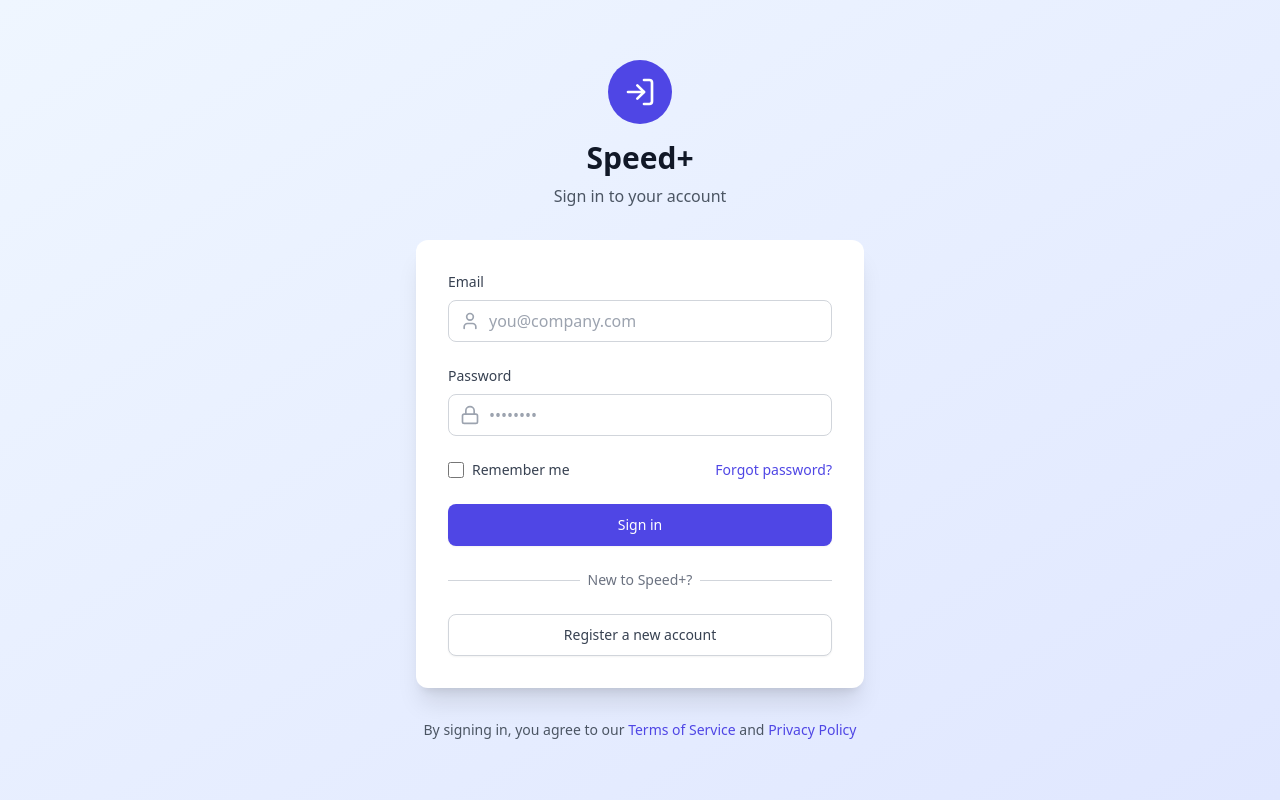
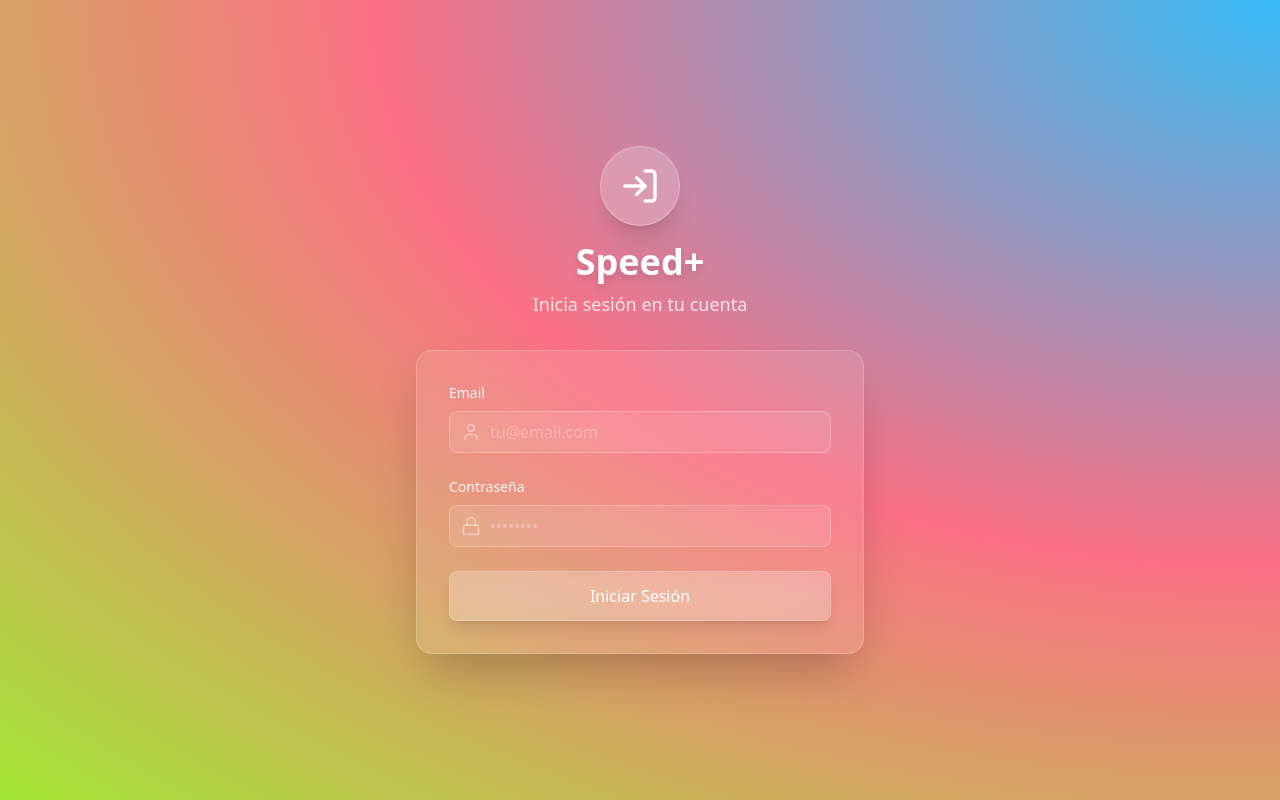
Before and after one commit to CreattorMatter/speed-, a React (Vite) app: page / in a window 1280 px wide. Built offline with nearby package versions, Linux system fonts and the light colour scheme.

Commit message:
Arreglo de Bloques que rompen pagina

```diff
--- a/src/App.tsx
+++ b/src/App.tsx
@@ -69,120 +69,74 @@ function App() {
   }
 
   return (
-    <div className="min-h-screen bg-gradient-to-br from-blue-50 to-indigo-100 flex items-center justify-center p-4">
-      {/* Rest of the login form code remains the same */}
+    <div className="min-h-screen bg-[radial-gradient(ellipse_at_top_right,_var(--tw-gradient-stops))] from-sky-400 via-rose-400 to-lime-400 flex items-center justify-center p-4">
       <div className="w-full max-w-md">
         <div className="text-center mb-8">
-          <div className="inline-flex items-center justify-center w-16 h-16 rounded-full bg-indigo-600 text-white mb-4">
-            <LogIn className="w-8 h-8" />
+          <div className="inline-flex items-center justify-center w-20 h-20 rounded-full bg-white/20 backdrop-blur-lg text-white mb-4 shadow-xl border border-white/30">
+            <LogIn className="w-10 h-10" />
           </div>
-          <h1 className="text-3xl font-bold text-gray-900">Speed+</h1>
-          <p className="mt-2 text-gray-600">Sign in to your account</p>
+          <h1 className="text-4xl font-bold text-white mb-2 drop-shadow-lg">Speed+</h1>
+          <p className="text-white/80 text-lg">Inicia sesión en tu cuenta</p>
         </div>
 
-        <div className="bg-white rounded-xl shadow-xl p-8">
+        <div className="bg-white/10 backdrop-blur-lg rounded-2xl shadow-2xl p-8 border border-white/20">
           <form onSubmit={handleSubmit} className="space-y-6">
             {error && (
-              <div className="flex items-center gap-2 text-red-600 bg-red-50 p-3 rounded-lg">
+              <div className="flex items-center gap-2 text-red-400 bg-red-500/10 p-3 rounded-lg backdrop-blur-sm border border-red-500/20">
                 <AlertCircle className="w-5 h-5" />
                 <span className="text-sm">{error}</span>
               </div>
             )}
 
             <div className="space-y-2">
-              <label htmlFor="email" className="block text-sm font-medium text-gray-700">
+              <label htmlFor="email" className="block text-sm font-medium text-white/90">
                 Email
               </label>
               <div className="relative">
                 <div className="absolute inset-y-0 left-0 pl-3 flex items-center pointer-events-none">
-                  <User className="h-5 w-5 text-gray-400" />
+                  <User className="h-5 w-5 text-white/40" />
                 </div>
                 <input
                   id="email"
                   type="email"
                   value={email}
                   onChange={handleEmailChange}
-                  className="block w-full pl-10 pr-3 py-2 border border-gray-300 rounded-lg focus:ring-2 focus:ring-indigo-600 focus:border-transparent"
-                  placeholder="you@company.com"
+                  className="block w-full pl-10 pr-3 py-2 bg-white/10 border border-white/20 rounded-lg
+                           focus:ring-2 focus:ring-white/50 focus:border-transparent placeholder-white/30 text-white"
+                  placeholder="tu@email.com"
                 />
               </div>
             </div>
 
             <div className="space-y-2">
-              <label htmlFor="password" className="block text-sm font-medium text-gray-700">
-                Password
+              <label htmlFor="password" className="block text-sm font-medium text-white/90">
+                Contraseña
               </label>
               <div className="relative">
                 <div className="absolute inset-y-0 left-0 pl-3 flex items-center pointer-events-none">
-                  <Lock className="h-5 w-5 text-gray-400" />
+                  <Lock className="h-5 w-5 text-white/40" />
                 </div>
                 <input
                   id="password"
                   type="password"
                   value={password}
                   onChange={handlePasswordChange}
-                  className="block w-full pl-10 pr-3 py-2 border border-gray-300 rounded-lg focus:ring-2 focus:ring-indigo-600 focus:border-transparent"
+                  className="block w-full pl-10 pr-3 py-2 bg-white/10 border border-white/20 rounded-lg
+                           focus:ring-2 focus:ring-white/50 focus:border-transparent placeholder-white/30 text-white"
                   placeholder="••••••••"
                 />
               </div>
             </div>
 
-            <div className="flex items-center justify-between">
-              <div className="flex items-center">
-                <input
-                  id="remember-me"
-                  type="checkbox"
-                  className="h-4 w-4 text-indigo-600 focus:ring-indigo-600 border-gray-300 rounded"
-                />
-                <label htmlFor="remember-me" className="ml-2 block text-sm text-gray-700">
-                  Remember me
-                </label>
-              </div>
-              <a href="#" className="text-sm font-medium text-indigo-600 hover:text-indigo-500">
-                Forgot password?
-              </a>
-            </div>
-
             <button
               type="submit"
-              className="w-full flex justify-center py-2.5 px-4 border border-transparent rounded-lg shadow-sm text-sm font-medium text-white bg-indigo-600 hover:bg-indigo-700 focus:outline-none focus:ring-2 focus:ring-offset-2 focus:ring-indigo-600"
+              className="w-full py-3 px-4 bg-white/20 hover:bg-white/30 text-white rounded-lg
+                       transition-all duration-200 font-medium shadow-lg hover:shadow-xl
+                       backdrop-blur-lg border border-white/20"
             >
-              Sign in
+              Iniciar Sesión
             </button>
           </form>
-
-          <div className="mt-6">
-            <div className="relative">
-              <div className="absolute inset-0 flex items-center">
-                <div className="w-full border-t border-gray-300" />
-              </div>
-              <div className="relative flex justify-center text-sm">
-                <span className="px-2 bg-white text-gray-500">New to Speed+?</span>
-              </div>
-            </div>
-
-            <div className="mt-6">
-              <a
-                href="#"
-                className="w-full flex justify-center py-2.5 px-4 border border-gray-300 rounded-lg shadow-sm text-sm font-medium text-gray-700 bg-white hover:bg-gray-50 focus:outline-none focus:ring-2 focus:ring-offset-2 focus:ring-indigo-600"
-              >
-                Register a new account
-              </a>
-            </div>
-          </div>
-        </div>
-
-        <div className="mt-8 text-center">
-          <p className="text-sm text-gray-600">
-            By signing in, you agree to our{' '}
-            <a href="#" className="font-medium text-indigo-600 hover:text-indigo-500">
-              Terms of Service
-            </a>{' '}
-            and{' '}
-            <a href="#" className="font-medium text-indigo-600 hover:text-indigo-500">
-              Privacy Policy
-            </a>
-          </p>
         </div>
       </div>
     </div>
--- a/src/components/Builder/Builder.tsx
+++ b/src/components/Builder/Builder.tsx
@@ -19,27 +19,27 @@ export default function Builder({ onBack }: BuilderProps) {
   const [showPreview, setShowPreview] = useState(false);
   const [templateId] = useState(() => generateTemplateId());
 
-  const handleAddBlock = (type: BlockType) => {
+  const handleAddBlock = (type: BlockType, initialPosition: { x: number; y: number }) => {
     const newBlock: Block = {
       id: `${type}-${Date.now()}`,
       type,
       content: {},
-      position: { x: 100, y: 100 },
+      position: initialPosition,
       size: { width: 200, height: 100 }
     };
     setBlocks(prevBlocks => [...prevBlocks, newBlock]);
   };
 
   return (
-    <div className="min-h-screen bg-gradient-to-br from-gray-50 to-gray-100 flex flex-col">
-      <div className="bg-white/80 backdrop-blur-sm shadow-sm border-b border-gray-200">
+    <div className="min-h-screen bg-[conic-gradient(at_top_right,_var(--tw-gradient-stops))] from-slate-900 via-purple-900 to-slate-900 flex flex-col">
+      <div className="bg-white/10 backdrop-blur-lg shadow-sm border-b border-white/20">
         <div className="max-w-7xl mx-auto px-4">
           <div className="flex justify-between items-center h-16">
             <motion.button
               whileHover={{ scale: 1.05 }}
               whileTap={{ scale: 0.95 }}
               onClick={onBack}
-              className="flex items-center text-gray-600 hover:text-gray-900"
+              className="flex items-center text-white/80 hover:text-white"
             >
               <ArrowLeft className="w-5 h-5 mr-2" />
               <span className="font-medium">Volver al inicio</span>
@@ -54,8 +54,10 @@ export default function Builder({ onBack }: BuilderProps) {
         templateId={templateId}
       />
 
-      <div className="flex flex-1 overflow-hidden">
-        <Canvas blocks={blocks} setBlocks={setBlocks} />
+      <div className="flex flex-1 overflow-hidden p-6">
+        <div className="flex-1 bg-white/10 backdrop-blur-md rounded-2xl shadow-2xl border border-white/20">
+          <Canvas blocks={blocks} setBlocks={setBlocks} />
+        </div>
         <ToolPanel
           activeTab={activeTab}
           setActiveTab={setActiveTab}
--- a/src/components/Builder/ToolPanel.tsx
+++ b/src/components/Builder/ToolPanel.tsx
@@ -5,7 +5,7 @@ import { BlockType } from '../../types/builder';
 interface ToolPanelProps {
   activeTab: 'elements' | 'product' | 'history';
   setActiveTab: (tab: 'elements' | 'product' | 'history') => void;
-  onAddBlock: (type: BlockType) => void;
+  onAddBlock: (type: BlockType, initialPosition: { x: number; y: number }) => void;
 }
 
 const BLOCKS: { type: BlockType; icon: React.ReactNode; label: string }[] = [
@@ -20,6 +20,11 @@ const BLOCKS: { type: BlockType; icon: React.ReactNode; label: string }[] = [
 ];
 
 export default function ToolPanel({ activeTab, setActiveTab, onAddBlock }: ToolPanelProps) {
+  const handleAddBlock = (type: BlockType) => {
+    // Posición inicial centrada en el canvas
+    onAddBlock(type, { x: 100, y: 100 });
+  };
+
   return (
     <div className="w-64 bg-white border-l border-gray-200 flex flex-col shadow-lg">
       <div className="space-y-2 p-4 border-b border-gray-200">
@@ -42,7 +47,7 @@ export default function ToolPanel({ activeTab, setActiveTab, onAddBlock }: ToolP
           {BLOCKS.map((block) => (
             <button
               key={block.type}
-              onClick={() => onAddBlock(block.type)}
+              onClick={() => handleAddBlock(block.type)}
               className="flex flex-col items-center p-3 bg-white rounded-lg border border-gray-200
                        hover:border-indigo-500 hover:shadow-lg transition-colors"
             >
```
